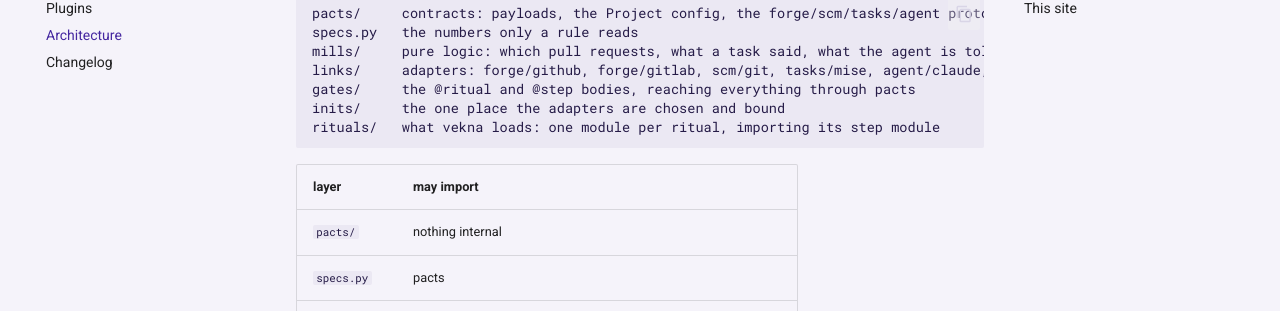
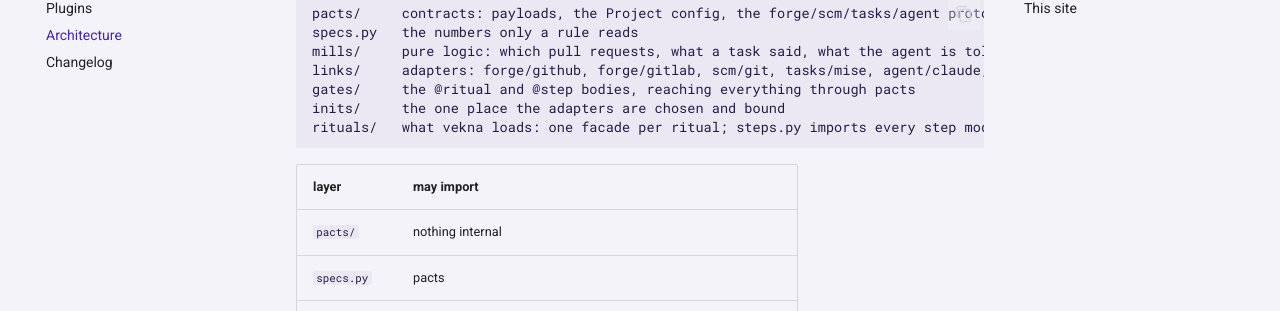
Before and after one commit to fancysnake/cabinet, an MkDocs documentation site: the page built from docs/architecture.md, in a window 1280 px wide and 900 px high. Shown: the part 238-549 px from the top of the window. Built offline with MkDocs 1.6.1 and Material for MkDocs 9.7.7, drawn with Linux system fonts in a browser that asks for light colours; comment, search, counter and statistics services are not loaded.

Commit message:
chore: act on the review triage

````diff
--- a/docs/architecture.md
+++ b/docs/architecture.md
@@ -10,7 +10,7 @@ mills/     pure logic: which pull requests, what a task said, what the agent is
 links/     adapters: forge/github, forge/gitlab, scm/git, tasks/mise, agent/claude, config
 gates/     the @ritual and @step bodies, reaching everything through pacts
 inits/     the one place the adapters are chosen and bound
-rituals/   what vekna loads: one module per ritual, importing its step module
+rituals/   what vekna loads: one facade per ritual; steps.py imports every step module
 ```
 
 | layer      | may import                                                     |
````
Also changed, not shown: CLAUDE.md (+1 -1 lines), 1 other file.
